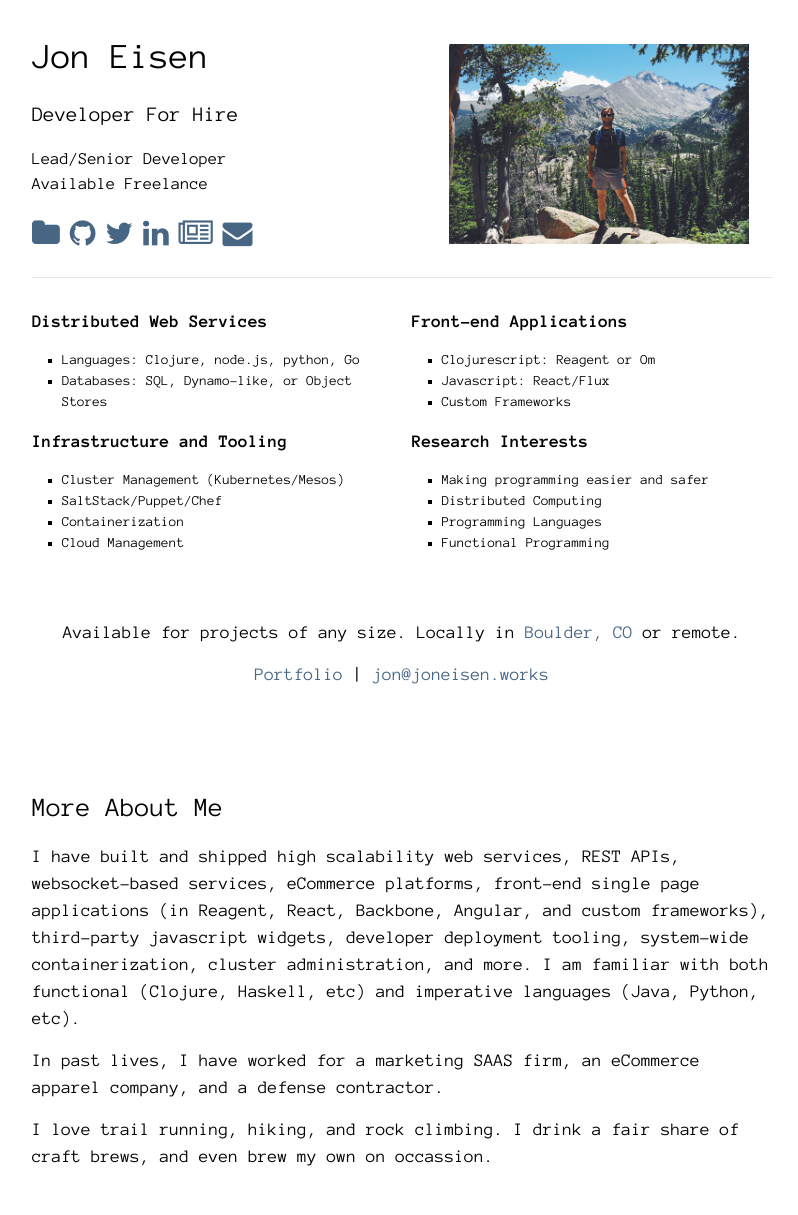
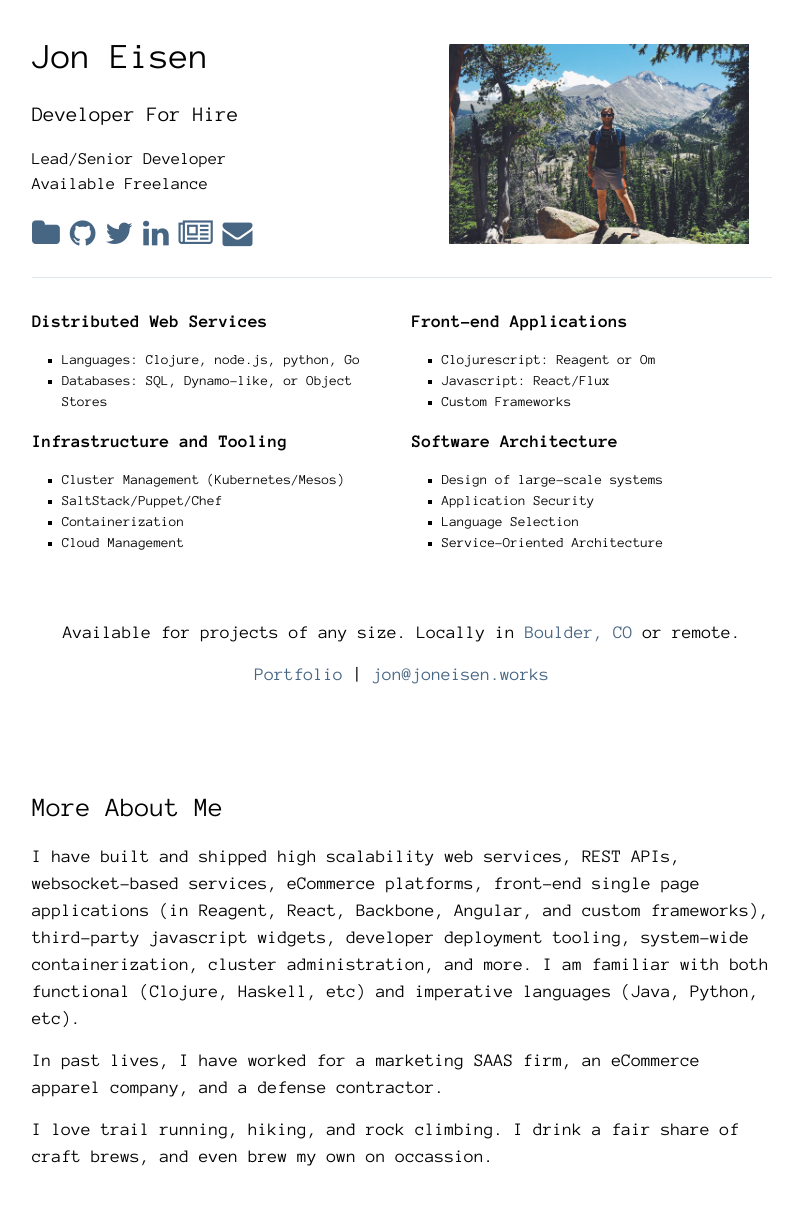
Before and after one commit to yanatan16/joneisen.works, a Jekyll site: the page built from index.html, in a window 1280 px wide. Shown: the whole page, without its empty margins (238-1036 px from the left). Built offline with Jekyll 4.4.1, drawn with Linux system fonts in a browser that asks for light colours; nearby versions of some CDN libraries.

Commit message:
change research interests to software architecture

```diff
--- a/index.html
+++ b/index.html
@@ -47,12 +47,12 @@ layout: home
           <li>Cloud Management</li></ul>
     </div>
 
-    <div class="specialties specialties--research col col--2">
-      <h3>Research Interests</h3>
-      <ul><li>Making programming easier and safer</li>
-          <li>Distributed Computing</li>
-          <li>Programming Languages</li>
-          <li>Functional Programming</li></ul>
+    <div class="specialties specialties--architecture col col--2">
+      <h3>Software Architecture</h3>
+      <ul><li>Design of large-scale systems</li>
+          <li>Application Security</li>
+          <li>Language Selection</li>
+          <li>Service-Oriented Architecture</li></ul>
     </div>
   </div>
 
```
